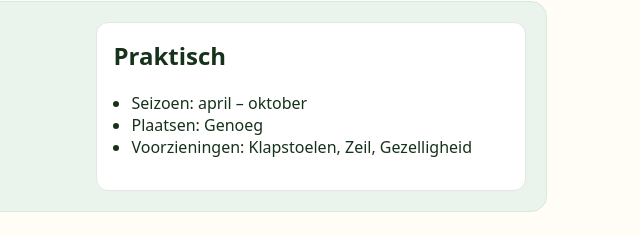
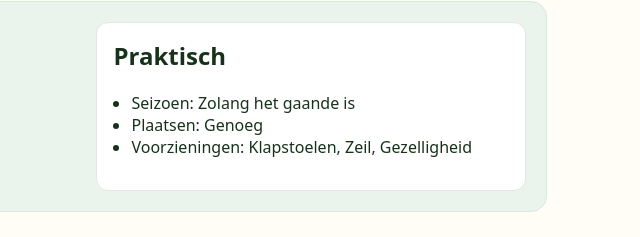
Before and after one commit to StronkSimon/campingdeleeuwenkuil, a plain HTML site: page index.html in a window 1280 px wide. Shown: the part 153-390 px from the top of the page, 573-1213 px from the left. Drawn offline with Linux system fonts and the light colour scheme; a script that the page names is missing.

Commit message:
Update index.html

```diff
--- a/index.html
+++ b/index.html
@@ -67,7 +67,7 @@ header { justify-content: space-between; }
 <div class="card">
 <h2 style="margin-top:0">Praktisch</h2>
 <ul style="margin-top:6px; padding-left:18px">
-<li>Seizoen: april – oktober</li>
+<li>Seizoen: Zolang het gaande is</li>
 <li>Plaatsen: Genoeg</li>
 <li>Voorzieningen: Klapstoelen, Zeil, Gezelligheid</li>
 </ul>
```
